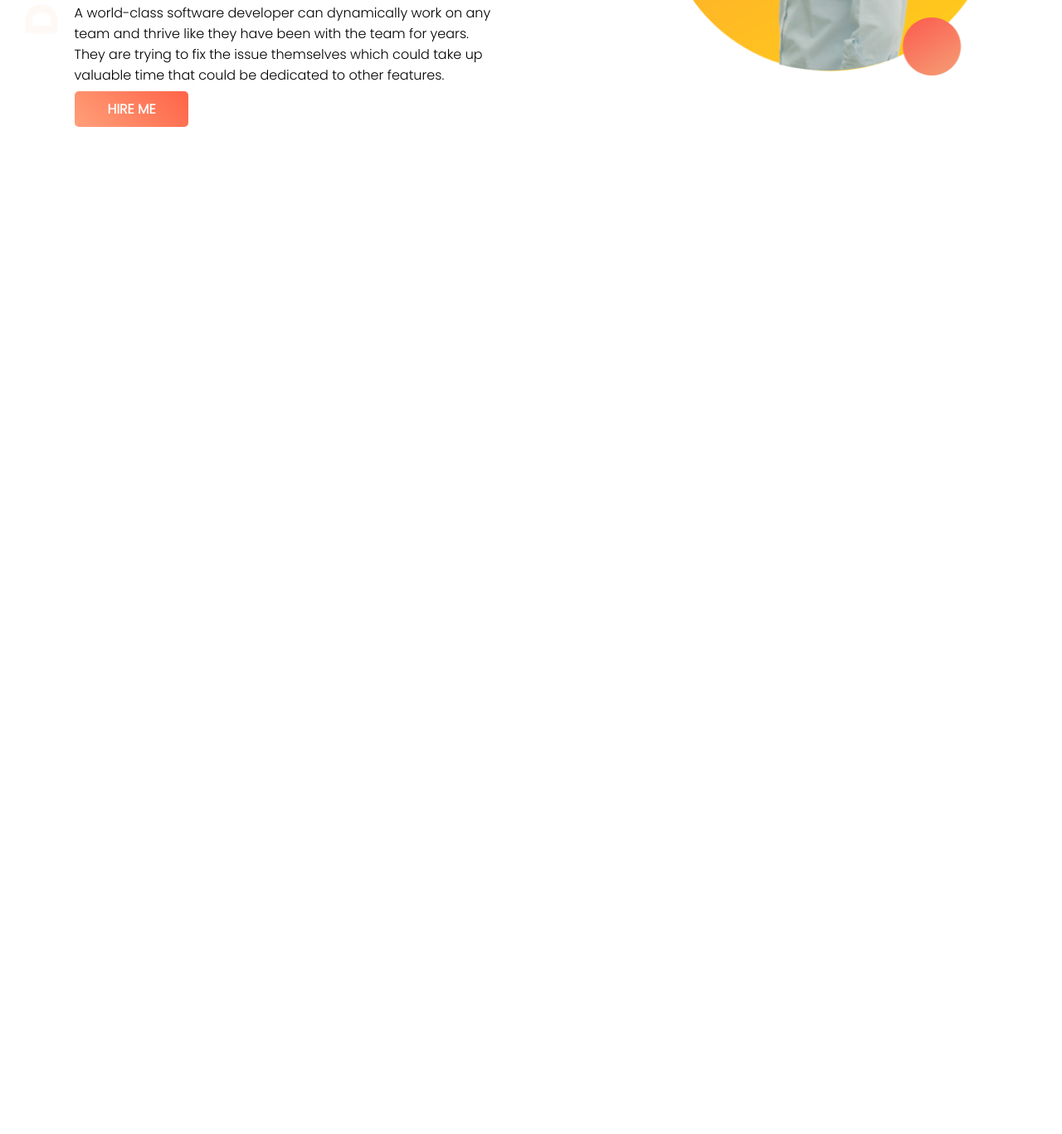
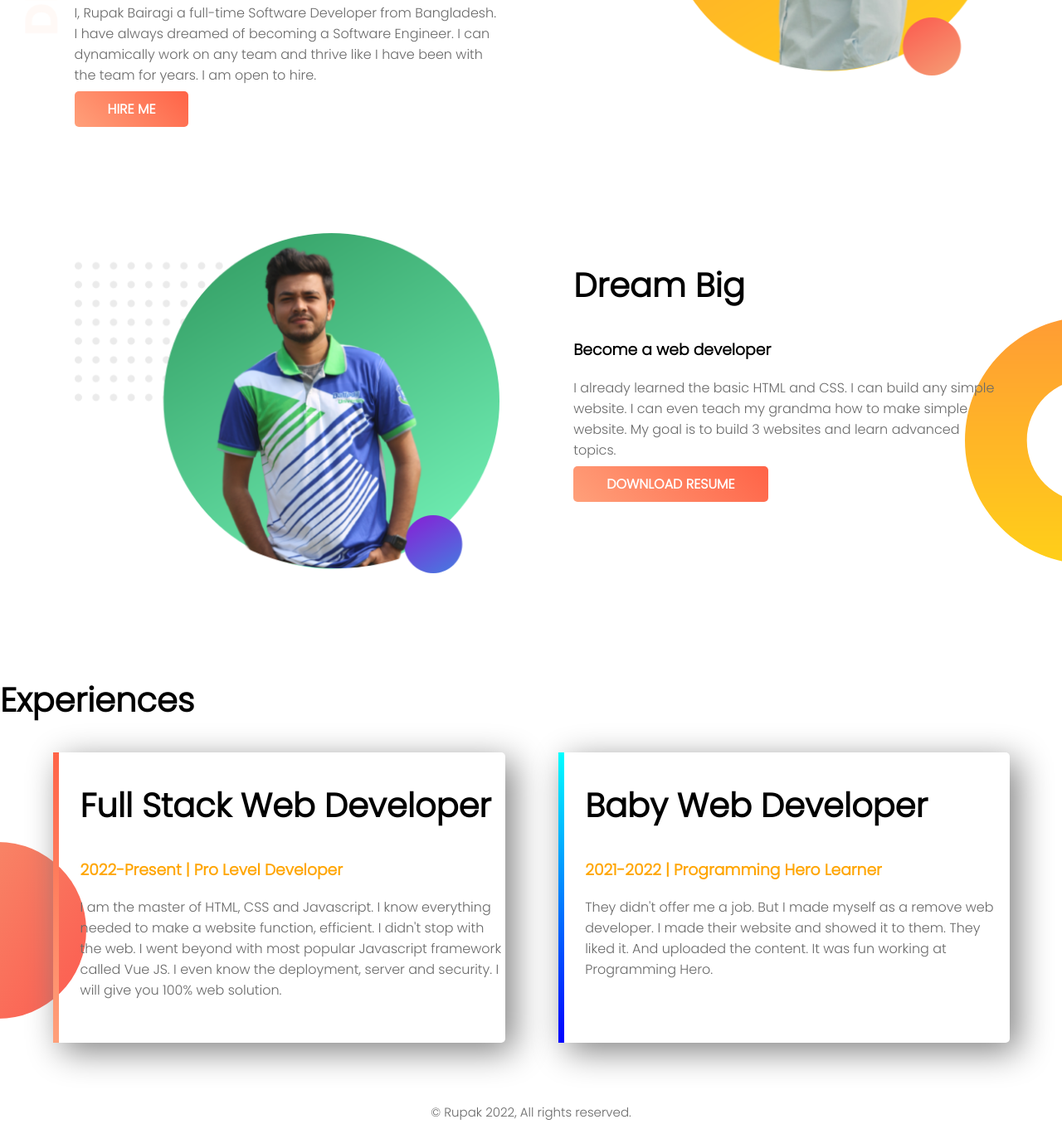
Before and after one commit to rupakbairagi/web-portfolio, a plain HTML site: page index.html in a window 1280 px wide. Shown: the part 319-1686 px from the top of the page at 83% size. Before the commit the page ends 800 px from the top, so only its background shows below. Drawn offline with Linux system fonts and the light colour scheme.

Commit message:
done with my portfolio

```diff
--- a/index.html
+++ b/index.html
@@ -4,7 +4,7 @@
     <meta charset="UTF-8">
     <meta http-equiv="X-UA-Compatible" content="IE=edge">
     <meta name="viewport" content="width=device-width, initial-scale=1.0">
-    <title>Rupak's site</title>
+    <title>Rupak Website</title>
     <link rel="preconnect" href="https://fonts.googleapis.com">
     <link rel="preconnect" href="https://fonts.gstatic.com" crossorigin>
     <link href="https://fonts.googleapis.com/css2?family=Poppins:wght@300&display=swap" rel="stylesheet">
@@ -16,7 +16,7 @@
             <h1>Welcome To </h1>
             <h1><span class="name-highlight">Rupak</span> Website</h1>
             <h3>World-class web developer</h3>
-            <p>A world-class software developer can dynamically work on any team and thrive like they have been with the team for years. They are trying to fix the issue themselves which could take up valuable time that could be dedicated to other features.</p>
+            <p>I, Rupak Bairagi a full-time Software Developer from Bangladesh. I have always dreamed of becoming a Software Engineer. I can dynamically work on any team and thrive like I have been with the team for years. I am open to hire.</p>
             <a class="link-button" target="_blank" href="https://www.linkedin.com/in/rupak-bairagi/">HIRE ME</a>
 
         </div>
@@ -27,5 +27,61 @@
         </div>
     </section>
 
+
+
+
+
+
+
+
+
+
+
+    <section class="middle">
+        <div class="half-width-middle">
+            <img src="images/profile2.png" alt="">
+
+        </div>
+        <div class="half-width-middle">
+            <h2>
+                Dream Big
+            </h2>
+            <h3>Become a web developer</h3>
+            <p>I already learned the basic HTML and CSS. I can build any simple website. I can even teach my grandma how to make simple website. My goal is to build 3 websites and learn advanced topics.</p>
+            <a class="link-button" target="_blank" href="https://www.linkedin.com/in/rupak-bairagi/">DOWNLOAD RESUME</a>
+
+
+        </div>
+    </section>
+
+    <section class="experiences">
+        <h2>Experiences</h2>
+        <div id="full-stack" class="half-width single-experience">
+            <h2>Full Stack Web Developer</h2>
+            <h3> <span class="name-highlight" >2022-Present | Pro Level Developer</span> </h3>
+            <p>I am the master of HTML, CSS and Javascript. I know everything needed to make a website function, efficient. I didn't stop with the web. I went beyond with most popular Javascript framework called Vue JS. I even know the deployment, server and security. I will give you 100% web solution.</p>
+
+        </div>
+
+        <div id="baby" class="half-width single-experience">
+
+            <h2>Baby Web Developer</h2>
+            <h3><span class="name-highlight">2021-2022 | Programming Hero Learner</span></h3>
+            <p>They didn't offer me a job. But I made myself as a remove web developer. I made their website and showed it to them. They liked it. And uploaded the content. It was fun working at Programming Hero.</p>
+
+
+        </div>
+    </section>
+    <footer>
+        <p>© Rupak 2022, All rights reserved.</p>
+    </footer>
+
+
+
+
+
+
+
+
 </body>
 </html>
--- a/style.css
+++ b/style.css
@@ -38,3 +38,69 @@ section{
     font-weight: 700;
     background-image: linear-gradient( 45deg,lightSalmon, tomato);
 }
+
+
+
+
+
+
+
+
+
+
+.half-width-middle{
+
+    width: 40%;
+    float: left;
+    margin-left: 5%;
+    padding-left: 2%;
+
+}
+.half-width-middle img{
+    width: 100%;
+}
+h2{
+    font-size: 40px;
+
+}
+.middle{
+    margin-top: 100px;
+    background-image: url("images/dream-bg.png");
+    background-repeat: no-repeat;
+    background-position: right;
+}
+P{
+    color: dimgray;
+
+}
+.half-width{
+    width: 40%;
+    float: left;
+    margin-left: 5%;
+    padding-left: 2%;
+}
+.single-experience{
+    box-shadow: 10px 10px 40px gray;
+    border-radius: 5px;
+    height: 70%;
+}
+.experiences{
+    background-image: url("images/exp-bg.png");
+    background-repeat: no-repeat;
+    background-position: left 70%;
+}
+#full-stack{
+    border-left: 7px solid;
+    border-image: linear-gradient(360deg, lightSalmon, tomato);
+    border-image-slice: 1;
+}
+#baby{
+    border-left: 7px solid;
+    border-image: linear-gradient(360deg, blue, cyan);
+    border-image-slice: 1;
+
+}
+footer p{
+    text-align: center;
+    font-size: 15px;
+}
```
